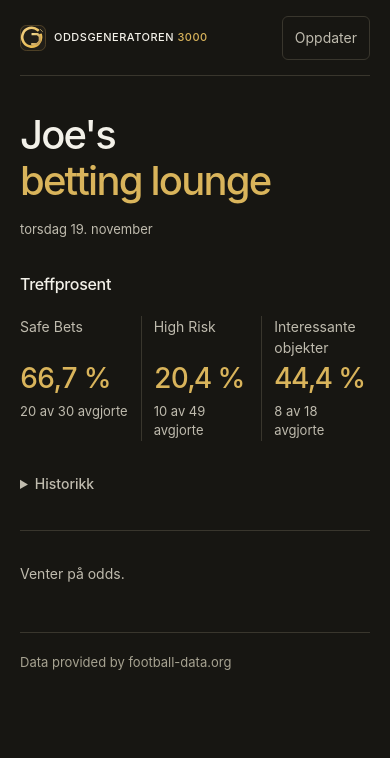
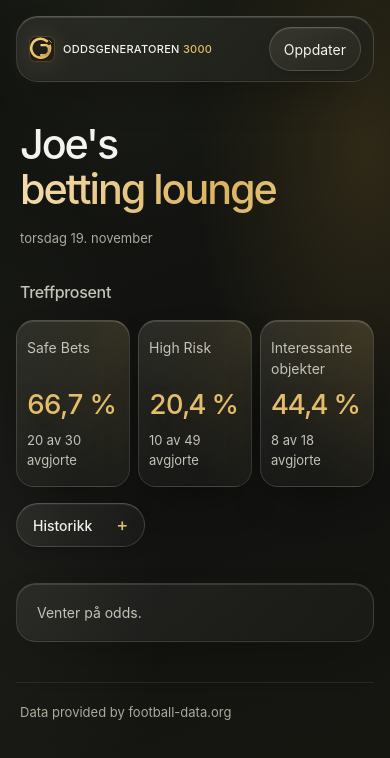
Before and after one commit to jonasmheien/OddsGeneratoren3000, a plain HTML site: page site/index.html in a window 390 px wide. Drawn offline with Linux system fonts and the light colour scheme.

Commit message:
Add frosted glass presentation in Swedish Gold v54

```diff
--- /dev/null
+++ b/site/glass-v54.css
@@ -0,0 +1,198 @@
+/* A glass presentation layer. Published tips, statistics and copy stay intact. */
+:root{
+  --bg:#111210;
+  --surface:#22231e;
+  --surface-2:#2a2b24;
+  --edge:rgba(240,235,215,.12);
+  --body:#f5f3ed;
+  --muted:#c5c2b7;
+  --soft:#aca99d;
+  --gold:#e2be6c;
+  --gold-light:#f0d898;
+  --glass:linear-gradient(145deg,rgba(255,255,245,.075),rgba(255,255,245,.022));
+  --glass-edge:rgba(255,251,231,.13);
+  --glass-shadow:0 18px 48px -24px rgba(0,0,0,.75),inset 0 1px 0 rgba(255,255,245,.12),inset 0 -1px 0 rgba(0,0,0,.16);
+}
+body{background:var(--bg);isolation:isolate}
+body::before{
+  content:"";
+  position:fixed;
+  inset:0;
+  z-index:-1;
+  pointer-events:none;
+  background:
+    radial-gradient(ellipse 55% 48% at 94% 18%,rgba(188,145,55,.17),transparent 80%),
+    radial-gradient(ellipse 50% 55% at 0% 65%,rgba(178,186,159,.055),transparent 85%),
+    radial-gradient(ellipse 50% 35% at 35% 0%,rgba(255,239,192,.04),transparent 80%),
+    linear-gradient(160deg,#141611 0%,#111210 54%,#171711 100%);
+}
+.shell{max-width:80rem;padding-top:1.25rem}
+.header{
+  position:sticky;
+  top:1rem;
+  z-index:10;
+  min-height:4.5rem;
+  padding:.75rem 1.25rem;
+  border:1px solid var(--glass-edge);
+  border-top-color:rgba(255,252,235,.23);
+  border-radius:1.625rem;
+  background:linear-gradient(135deg,rgba(255,255,243,.075),rgba(255,255,243,.025)),rgba(24,26,22,.68);
+  -webkit-backdrop-filter:blur(24px) saturate(145%);
+  backdrop-filter:blur(24px) saturate(145%);
+  box-shadow:var(--glass-shadow);
+}
+.identity{letter-spacing:.075em}
+.identity img{filter:drop-shadow(0 2px 12px rgba(227,191,104,.12))}
+.refresh,.hr51-more,.hr51-log>summary{
+  border:1px solid rgba(255,251,231,.15);
+  border-top-color:rgba(255,251,231,.25);
+  border-radius:999px;
+  color:var(--body);
+  background:linear-gradient(145deg,rgba(255,255,245,.09),rgba(255,255,245,.025));
+  box-shadow:inset 0 1px 0 rgba(255,255,245,.06),0 5px 16px -10px rgba(0,0,0,.7);
+}
+.refresh{padding:.625rem 1.125rem;font-size:.875rem}
+.hero{padding:3.25rem .25rem 2.5rem}
+.hero h1{font-size:clamp(2.5rem,4.8vw,4rem);font-weight:500;letter-spacing:-.05em;line-height:1.1;margin-bottom:1.25rem}
+.hero h1 span{
+  color:var(--gold);
+  background:linear-gradient(110deg,#f4deb0,#dcb35e 58%,#efd99e);
+  -webkit-background-clip:text;
+  background-clip:text;
+  -webkit-text-fill-color:transparent;
+}
+.edition-meta{color:var(--soft)}
+.hr51{padding:0 0 2rem;margin-bottom:1rem;border-bottom:0}
+.hr51-heading{margin-bottom:1rem;padding:0 .25rem}
+.hr51 h2{font-size:1rem;font-weight:500;color:var(--muted)}
+.hr51-cards{gap:1rem}
+.hr51-card,.hr51-card:first-child{
+  position:relative;
+  isolation:isolate;
+  overflow:hidden;
+  border:1px solid var(--glass-edge);
+  border-top-color:rgba(255,251,231,.23);
+  border-radius:1.5rem;
+  padding:1.5rem;
+  min-height:10.5rem;
+  background:
+    radial-gradient(ellipse at 100% 0%,rgba(229,189,99,.11),transparent 72%),
+    var(--glass);
+  -webkit-backdrop-filter:blur(18px) saturate(135%);
+  backdrop-filter:blur(18px) saturate(135%);
+  box-shadow:var(--glass-shadow);
+}
+.hr51-card::after{
+  content:"";
+  position:absolute;
+  inset:0;
+  z-index:-1;
+  border-radius:inherit;
+  pointer-events:none;
+  background:linear-gradient(115deg,rgba(255,255,245,.035),transparent 40%,transparent 70%,rgba(235,202,126,.025));
+}
+.hr51-card h3{font-size:.875rem;font-weight:400;color:var(--muted);margin:0 0 .875rem}
+.hr51-rate{font-size:2.75rem;font-weight:500;letter-spacing:-.045em;line-height:1.1;text-shadow:0 2px 28px rgba(226,190,108,.10)}
+.hr51-rate.hr51-no-rate{font-size:1rem;line-height:3.025rem}
+.hr51-denominator{font-size:.8125rem;color:var(--muted);margin-top:.625rem}
+.hr51-log{margin-top:1rem}
+.hr51-log>summary{display:flex;align-items:center;justify-content:space-between;gap:1.5rem;width:max-content;min-height:2.75rem;padding:.625rem 1.125rem;font-size:.875rem;list-style:none}
+.hr51-log>summary::-webkit-details-marker{display:none}
+.hr51-log>summary::after{content:"+";font-size:1.125rem;line-height:1;color:var(--gold)}
+.hr51-log[open]{padding:1.25rem;border:1px solid var(--glass-edge);border-radius:1.5rem;background:var(--glass);box-shadow:var(--glass-shadow);-webkit-backdrop-filter:blur(18px);backdrop-filter:blur(18px)}
+.hr51-log[open]>summary{background:transparent;border-color:transparent;box-shadow:none;padding:0;margin-bottom:1rem;color:var(--body)}
+.hr51-log[open]>summary::after{content:"−"}
+.hr51 select{border-radius:.875rem;border-color:var(--glass-edge);background-color:rgba(21,24,19,.7);box-shadow:inset 0 1px 0 rgba(255,255,245,.04)}
+.hr51-note{max-width:38rem}
+.hr51 th{color:var(--soft)}
+.hr51-more{padding:.625rem 1.125rem}
+.tf-root{margin-bottom:2.5rem}
+.tf-columns{gap:1.25rem}
+.tf-section{background:transparent}
+.tf-section header{padding:0 .25rem 1rem;border-bottom:0;min-height:2.75rem}
+.tf-section h2{font-size:1.125rem;font-weight:550;letter-spacing:-.025em}
+.tf-section header>span{display:flex;align-items:center;justify-content:center;min-width:1.75rem;min-height:1.75rem;padding:.125rem .5rem;border:1px solid rgba(255,251,231,.09);border-radius:999px;background:rgba(255,255,245,.035);color:var(--muted);font-size:.8125rem}
+.tf-list{gap:.875rem}
+.tf-card{
+  padding:1.25rem;
+  border:1px solid var(--glass-edge);
+  border-top-color:rgba(255,251,231,.20);
+  border-radius:1.375rem;
+  background:
+    radial-gradient(ellipse at 100% 0%,rgba(229,189,99,.045),transparent 70%),
+    var(--glass);
+  -webkit-backdrop-filter:blur(18px) saturate(125%);
+  backdrop-filter:blur(18px) saturate(125%);
+  box-shadow:0 14px 36px -24px rgba(0,0,0,.85),inset 0 1px 0 rgba(255,255,245,.08);
+}
+.tf-meta{font-size:.8125rem;line-height:1.5;color:var(--soft);column-gap:.5rem}
+.tf-meta span{color:var(--soft)}
+.tf-teams{font-size:1.0625rem;line-height:1.5;font-weight:550;margin:1rem 0 .75rem}
+.tf-market{align-items:center;gap:.75rem}
+.tf-market strong{font-size:1.375rem;font-weight:550;letter-spacing:-.025em}
+.tf-analysis{padding-top:.375rem;margin-top:.875rem;border-top:1px solid rgba(255,251,231,.065)}
+.tf-analysis summary{color:var(--muted);font-size:.875rem;min-height:2.75rem}
+.tf-analysis summary::after{color:var(--gold)}
+.tf-analysis[open] summary{color:var(--body)}
+.tf-analysis-body{padding-top:.75rem}
+.tf-form-match{background:rgba(9,12,8,.28);border-color:rgba(255,251,231,.085);border-radius:.75rem}
+.tf-compact-block+.tf-compact-block{border-color:rgba(255,251,231,.08)}
+.tf-status{padding:1.125rem 1.25rem;border:1px solid var(--glass-edge);border-radius:1.25rem;background:var(--glass);box-shadow:var(--glass-shadow);color:var(--muted)}
+.tf-empty{padding:1.25rem;margin:0;border:1px solid rgba(255,251,231,.08);border-radius:1.375rem;background:rgba(255,255,245,.025)}
+.footer{padding:1.25rem .25rem 0;border-color:rgba(255,251,231,.08);color:var(--soft)}
+@media(hover:hover) and (pointer:fine){
+  .tf-card,.hr51-card,.refresh,.hr51-log>summary,.hr51-more{transition:border-color .18s ease,background-color .18s ease,box-shadow .18s ease}
+  .tf-card:hover,.hr51-card:hover{border-color:rgba(239,216,162,.26);box-shadow:0 18px 42px -22px rgba(0,0,0,.8),inset 0 1px 0 rgba(255,255,245,.14)}
+  .refresh:hover,.hr51-log>summary:hover,.hr51-more:hover{border-color:rgba(239,216,162,.35);background-color:rgba(255,255,245,.04)}
+}
+@media(max-width:1000px){
+  .tf-columns{gap:2rem}
+  .tf-list{column-gap:1rem;row-gap:1rem}
+}
+@media(max-width:640px){
+  .shell{padding:1rem 1rem 1.25rem}
+  .header{top:.75rem;min-height:4.125rem;padding:.625rem .75rem;border-radius:1.375rem;gap:.5rem}
+  .identity{font-size:.6875rem;letter-spacing:.025em;gap:.5rem}
+  .refresh{padding:.625rem .875rem}
+  .hero{padding:2.5rem .25rem 2rem}
+  .hero h1{font-size:clamp(2.375rem,10.6vw,3rem);margin-bottom:1rem;line-height:1.1}
+  .hero h1 span{display:block}
+  .hr51{padding-bottom:1.75rem;margin-bottom:.5rem}
+  .hr51-cards{gap:.5rem}
+  .hr51-card,.hr51-card:first-child{padding:1rem .625rem;border-radius:1.125rem;min-height:10rem}
+  .hr51-card h3{font-size:.875rem;min-height:2.625rem;margin-bottom:.625rem;line-height:1.5}
+  .hr51-rate{font-size:clamp(1.375rem,7.1vw,1.875rem);line-height:1.15;white-space:nowrap}
+  .hr51-rate.hr51-no-rate{font-size:.8125rem;line-height:1.4;white-space:normal;min-height:2rem}
+  .hr51-denominator{font-size:.8125rem;line-height:1.5;margin-top:.625rem}
+  .hr51-log[open]{padding:1rem;border-radius:1.25rem}
+  .hr51-log>summary{padding:.625rem 1rem}
+  .tf-list{display:grid;grid-template-columns:minmax(0,1fr);row-gap:.875rem}
+  .tf-card{padding:1.125rem;border-radius:1.375rem}
+  .tf-section header{padding-bottom:.875rem}
+  .tf-columns{gap:1.75rem}
+  .tf-teams{font-size:1.0625rem}
+  .hr51-table-wrap{border-top:0}
+}
+@media(max-width:360px){
+  .identity{font-size:.625rem}
+  .identity img{width:23px;height:23px}
+  .refresh{padding:.625rem .75rem}
+  .hr51-cards{grid-template-columns:minmax(0,1fr)}
+  .hr51-card,.hr51-card:first-child{display:grid;grid-template-columns:minmax(0,1fr) auto;column-gap:.75rem;min-height:6rem;padding:1rem}
+  .hr51-card h3{min-height:0;margin-bottom:.25rem;grid-column:1}
+  .hr51-rate,.hr51-rate.hr51-no-rate{grid-column:2;grid-row:1/3;align-self:center;font-size:1.875rem}
+  .hr51-rate.hr51-no-rate{font-size:.875rem;max-width:7rem}
+  .hr51-denominator{grid-column:1;margin-top:0}
+}
+@supports not ((backdrop-filter:blur(1px)) or (-webkit-backdrop-filter:blur(1px))){
+  .header{background:#25271f}
+  .hr51-card,.tf-card,.hr51-log[open],.tf-status{background:linear-gradient(145deg,#2a2c23,#20221c)}
+}
+@media(prefers-reduced-transparency:reduce){
+  .header{background:#25271f}
+  .hr51-card,.tf-card,.hr51-log[open],.tf-status{background:#25271f}
+  .header,.hr51-card,.tf-card,.hr51-log[open]{-webkit-backdrop-filter:none;backdrop-filter:none}
+}
+@media(prefers-reduced-motion:reduce){
+  .tf-card,.hr51-card,.refresh,.hr51-log>summary,.hr51-more{transition:none}
+}
--- a/site/index.html
+++ b/site/index.html
@@ -10,6 +10,7 @@
   <link rel="stylesheet" href="lounge-v53.css?v=53">
   <link rel="stylesheet" href="three-fields-v26.css?v=53">
   <link rel="stylesheet" href="hitrate-v51.css?v=53">
+  <link rel="stylesheet" href="glass-v54.css?v=54">
   <script src="visible-selection-v40.js?v=53" defer></script>
   <script src="three-fields-v26.js?v=53" defer></script>
   <script src="hitrate-v51.js?v=53" defer></script>
```
